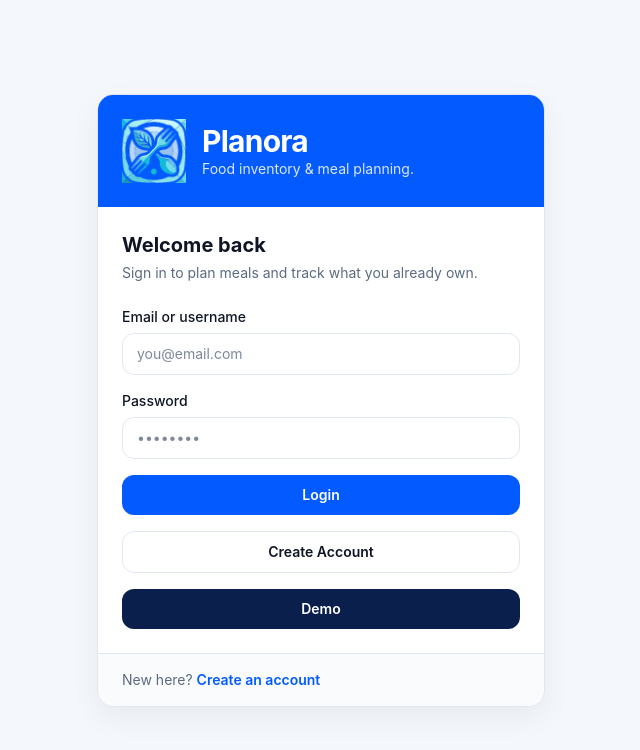
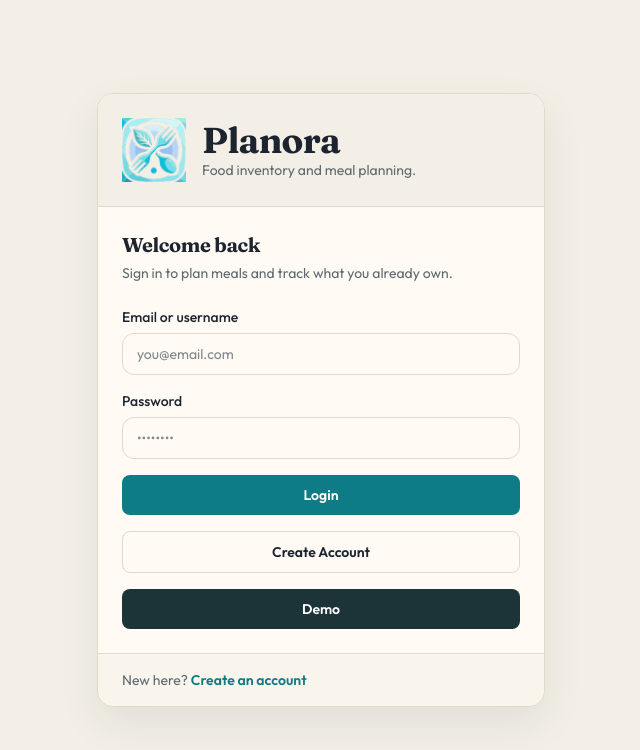
Before and after one commit to SethmCoder/Meal-suggester, a React (Vite) app: page / in a window 1280 px wide. Shown: the top 750 px of the page, without its empty margins (319-959 px from the left). Built offline with nearby package versions, Linux system fonts and the light colour scheme; no server answers.

Commit message:
Restyle Planora as a kitchen planner
Warm paper, teal controls, serif titles, and a left navigation rail replace the blue dashboard across login, meals, and the rest of the app.

```diff
--- a/index.html
+++ b/index.html
@@ -5,6 +5,9 @@
     <link rel="icon" type="image/png" href="/favicon.png" />
     <meta name="viewport" content="width=device-width, initial-scale=1.0" />
     <meta name="description" content="Planora — track food, plan meals, and shop smarter." />
+    <link rel="preconnect" href="https://fonts.googleapis.com" />
+    <link rel="preconnect" href="https://fonts.gstatic.com" crossorigin />
+    <link href="https://fonts.googleapis.com/css2?family=Fraunces:opsz,wght@9..144,560;9..144,680&family=Outfit:wght@400;500;600;700&display=swap" rel="stylesheet" />
     <title>Planora</title>
   </head>
   <body>
--- a/src/components/AiChat.tsx
+++ b/src/components/AiChat.tsx
@@ -143,7 +143,7 @@ export function AiChat({
         <div className="soft-shadow fixed bottom-24 z-30 flex h-[min(560px,70vh)] w-[min(420px,calc(100vw-2rem))] flex-col overflow-hidden rounded-2xl border border-line bg-surface"
           style={{ right: 'calc(1.5rem + var(--sidebar-offset, 15rem))' }}
         >
-          <div className="flex items-center justify-between border-b border-line bg-primary px-4 py-3 text-white">
+          <div className="flex items-center justify-between border-b border-line bg-secondary px-4 py-3 text-white">
             <div>
               <p className="font-semibold">Planora assistant</p>
               <p className="text-xs text-white/80">Personalized from inventory & preferences</p>
--- a/src/components/AuthCard.tsx
+++ b/src/components/AuthCard.tsx
@@ -5,11 +5,11 @@ export function AuthCard({ children, footer }: { children: ReactNode; footer?: R
   return (
     <div className="flex min-h-screen items-center justify-center bg-canvas px-4 py-10">
       <div className="card-shadow w-full max-w-md overflow-hidden rounded-2xl border border-line bg-surface">
-        <div className="flex items-center gap-4 bg-primary px-6 py-6 text-white">
+        <div className="flex items-center gap-4 border-b border-line bg-canvas px-6 py-6 text-ink">
           <AppLogo size={64} />
           <div>
-            <p className="text-3xl font-bold tracking-tight">Planora</p>
-            <p className="text-sm text-white/85">Food inventory & meal planning.</p>
+            <p className="font-display text-4xl font-semibold tracking-tight">Planora</p>
+            <p className="text-sm text-muted">Food inventory and meal planning.</p>
           </div>
         </div>
         <div className="px-6 py-6">{children}</div>
--- a/src/components/Header.tsx
+++ b/src/components/Header.tsx
@@ -20,11 +20,11 @@ export function Header({
   return (
     <header
       data-tutorial="header"
-      className="fixed inset-x-0 top-0 z-50 flex h-16 items-center gap-3 border-b border-line bg-white px-4 shadow-sm md:h-20 md:px-6"
+      className="fixed inset-x-0 top-0 z-50 flex h-16 items-center gap-3 border-b border-line bg-canvas/95 px-4 backdrop-blur md:h-20 md:px-6"
     >
       <Link to="/app" className="flex min-w-0 items-center gap-2.5 rounded-xl focus:outline-none focus-visible:ring-2 focus-visible:ring-primary">
         <AppLogo size={44} />
-        <span className="truncate text-xl font-bold tracking-tight text-ink md:text-2xl">Planora</span>
+        <span className="font-display truncate text-2xl font-semibold tracking-tight text-ink md:text-3xl">Planora</span>
       </Link>
       <div className="ml-auto flex items-center gap-2 sm:gap-3 md:gap-4">
         <p className="text-sm text-muted">
--- a/src/components/Sidebar.tsx
+++ b/src/components/Sidebar.tsx
@@ -1,7 +1,7 @@
 import {
   BookOpen,
   ChefHat,
-  ChevronsRight,
+  ChevronsLeft,
   LogOut,
   Receipt,
   Refrigerator,
@@ -29,7 +29,7 @@ function ItemLabel({ collapsed, children }: { collapsed: boolean; children: stri
 const linkClass = ({ isActive }: { isActive: boolean }) =>
   cn(
     'flex items-center gap-3 rounded-xl px-3 py-2.5 text-sm font-medium transition',
-    isActive ? 'bg-primary text-white' : 'text-white/80 hover:bg-white/10 hover:text-white',
+    isActive ? 'bg-canvas text-primary' : 'text-white/75 hover:bg-white/10 hover:text-white',
   )
 
 export function Sidebar({
@@ -44,9 +44,9 @@ export function Sidebar({
     <aside
       data-tutorial="sidebar"
       className={cn(
-        'sidebar-rail fixed bottom-0 right-0 top-16 z-40 flex w-64 flex-col border-l border-white/10 bg-secondary text-white transition-[transform,width] md:top-20',
+        'sidebar-rail fixed bottom-0 left-0 top-16 z-40 flex w-64 flex-col border-r border-white/10 bg-secondary text-white transition-[transform,width] md:top-20',
         collapsed && 'is-collapsed',
-        mobileOpen ? 'translate-x-0' : 'translate-x-full md:translate-x-0',
+        mobileOpen ? 'translate-x-0' : '-translate-x-full md:translate-x-0',
       )}
     >
       <nav className="flex flex-1 flex-col gap-1 overflow-y-auto p-3">
@@ -109,7 +109,7 @@ export function Sidebar({
           title={collapsed ? 'Expand Sidebar' : 'Collapse Sidebar'}
           aria-label={collapsed ? 'Expand Sidebar' : 'Collapse Sidebar'}
         >
-          <ChevronsRight className={cn('h-5 w-5 shrink-0 transition', collapsed && 'md:rotate-180')} />
+          <ChevronsLeft className={cn('h-5 w-5 shrink-0 transition', collapsed && 'md:rotate-180')} />
           <span className="md:hidden">Collapse Sidebar</span>
           {!collapsed ? <span className="hidden md:inline">Collapse Sidebar</span> : null}
         </button>
--- a/src/components/ui.tsx
+++ b/src/components/ui.tsx
@@ -68,7 +68,7 @@ export function Button({
   return (
     <button
       className={cn(
-        'inline-flex items-center justify-center gap-2 rounded-xl px-4 py-2.5 text-sm font-semibold transition',
+        'inline-flex items-center justify-center gap-2 rounded-lg px-4 py-2.5 text-sm font-semibold transition',
         'disabled:cursor-not-allowed disabled:opacity-50',
         variants[variant],
         className,
--- a/src/index.css
+++ b/src/index.css
@@ -1,24 +1,21 @@
 @import 'tailwindcss';
-@import '@fontsource/inter/400.css';
-@import '@fontsource/inter/500.css';
-@import '@fontsource/inter/600.css';
-@import '@fontsource/inter/700.css';
 
 @theme {
-  --font-sans: 'Inter', ui-sans-serif, system-ui, sans-serif;
-  --color-primary: #035bff;
-  --color-primary-hover: #0246c7;
-  --color-primary-pressed: #03358f;
-  --color-secondary: #0b1f4d;
-  --color-accent: #ff5a36;
-  --color-canvas: #f4f7fb;
-  --color-surface: #ffffff;
-  --color-ink: #0e1525;
-  --color-muted: #5c6b80;
-  --color-line: #e1e7f0;
-  --color-success: #067647;
-  --color-warning: #9a6700;
-  --color-danger: #c4233a;
+  --font-sans: 'Outfit', ui-sans-serif, system-ui, sans-serif;
+  --font-display: 'Fraunces', Georgia, serif;
+  --color-primary: #0e7c86;
+  --color-primary-hover: #0a6570;
+  --color-primary-pressed: #084e56;
+  --color-secondary: #1c3338;
+  --color-accent: #e39b4a;
+  --color-canvas: #f3efe6;
+  --color-surface: #fffaf3;
+  --color-ink: #1c2430;
+  --color-muted: #5e6a72;
+  --color-line: #e4d9c8;
+  --color-success: #1f7a4d;
+  --color-warning: #8a5a12;
+  --color-danger: #b4233a;
 }
 
 html,
@@ -29,15 +26,22 @@ body,
 
 body {
   margin: 0;
-  background: #f4f7fb;
+  background:
+    radial-gradient(900px 420px at 100% -10%, rgba(14, 124, 134, 0.12), transparent 55%),
+    var(--color-canvas);
   color: var(--color-ink);
-  font-family: 'Inter', ui-sans-serif, system-ui, sans-serif;
+  font-family: 'Outfit', ui-sans-serif, system-ui, sans-serif;
 }
 
-@media (max-width: 767px) {
-  main {
-    --sidebar-offset: 0px;
-  }
+h1,
+h2,
+.font-display {
+  font-family: 'Fraunces', Georgia, serif;
+  letter-spacing: -0.02em;
+}
+
+main {
+  --sidebar-offset: 0px;
 }
 
 @media (min-width: 768px) {
@@ -50,13 +54,11 @@ body {
   }
 
   main.main-expanded {
-    margin-right: 15rem;
-    --sidebar-offset: 15rem;
+    margin-left: 15rem;
   }
 
   main.main-collapsed {
-    margin-right: 4.5rem;
-    --sidebar-offset: 4.5rem;
+    margin-left: 4.5rem;
   }
 }
 
@@ -68,11 +70,11 @@ textarea {
 }
 
 .card-shadow {
-  box-shadow: 0 10px 30px rgba(14, 21, 37, 0.06);
+  box-shadow: 0 16px 40px rgba(28, 36, 48, 0.08);
 }
 
 .soft-shadow {
-  box-shadow: 0 1px 2px rgba(14, 21, 37, 0.04), 0 8px 24px rgba(14, 21, 37, 0.06);
+  box-shadow: 0 1px 0 rgba(28, 36, 48, 0.04);
 }
 
 @media (prefers-reduced-motion: reduce) {
--- a/src/pages/MealsPage.tsx
+++ b/src/pages/MealsPage.tsx
@@ -397,9 +397,9 @@ export function MealsPage() {
               {WEEKDAYS.map((day, index) => {
                 const heading = formatDayHeading(weekStart, index)
                 return (
-                  <div key={day} className="rounded-xl bg-secondary px-3 py-2 text-center text-white">
-                    <p className="text-sm font-semibold">{heading.weekday}</p>
-                    <p className="text-xs text-white/75">{heading.date}</p>
+                  <div key={day} className="rounded-xl border border-line bg-primary/10 px-3 py-2 text-center text-primary">
+                    <p className="font-display text-base font-semibold">{heading.weekday}</p>
+                    <p className="text-xs text-ink/70">{heading.date}</p>
                   </div>
                 )
               })}
@@ -418,9 +418,9 @@ export function MealsPage() {
               const heading = formatDayHeading(weekStart, index)
               return (
                 <section key={day} className="soft-shadow rounded-2xl border border-line bg-surface p-3">
-                  <div className="mb-3 rounded-xl bg-secondary px-3 py-2 text-center text-white">
-                    <p className="text-sm font-semibold">{heading.weekday}</p>
-                    <p className="text-xs text-white/75">{heading.date}</p>
+                  <div className="mb-3 rounded-xl border border-line bg-primary/10 px-3 py-2 text-center text-primary">
+                    <p className="font-display text-base font-semibold">{heading.weekday}</p>
+                    <p className="text-xs text-ink/70">{heading.date}</p>
                   </div>
                   <div className="space-y-2">
                     {MEAL_SLOTS.map((slot) => (
--- a/src/pages/OnboardingSurveyPage.tsx
+++ b/src/pages/OnboardingSurveyPage.tsx
@@ -127,13 +127,13 @@ export function OnboardingSurveyPage() {
   }
 
   return (
-    <div className="flex min-h-screen items-center justify-center bg-white px-4 py-10">
+    <div className="flex min-h-screen items-center justify-center bg-canvas px-4 py-10">
       <div className="card-shadow w-full max-w-2xl overflow-hidden rounded-2xl border border-line bg-surface">
-        <div className="flex items-center gap-4 bg-primary px-6 py-5 text-white">
+        <div className="flex items-center gap-4 border-b border-line bg-canvas px-6 py-5 text-ink">
           <AppLogo size={72} />
           <div className="min-w-0 flex-1">
-            <p className="text-2xl font-bold tracking-tight">Welcome to Planora</p>
-            <p className="text-sm text-white/85">A few questions, only this first time.</p>
+            <p className="font-display text-3xl font-semibold tracking-tight">Welcome to Planora</p>
+            <p className="text-sm text-muted">A few questions, only this first time.</p>
           </div>
         </div>
         <div className="flex items-center justify-between border-b border-line px-6 py-3 text-xs font-medium text-muted">
```
